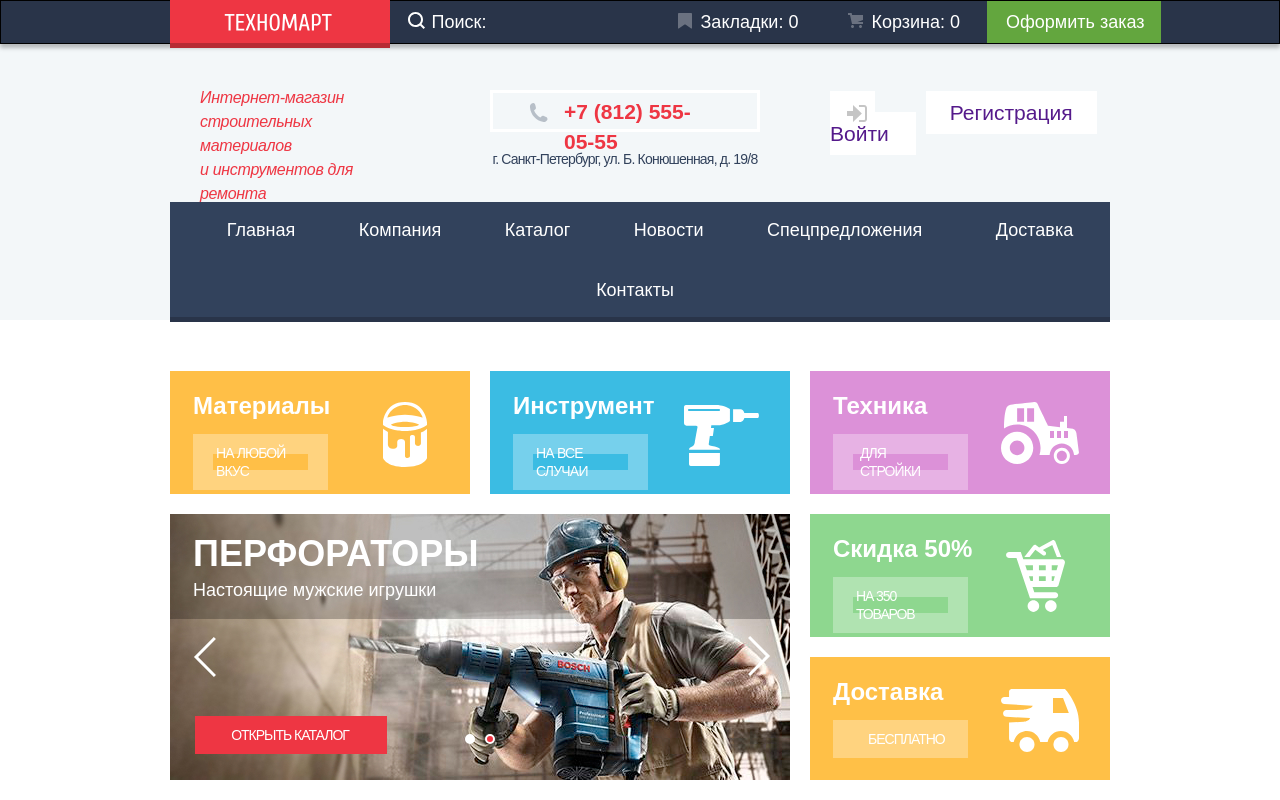
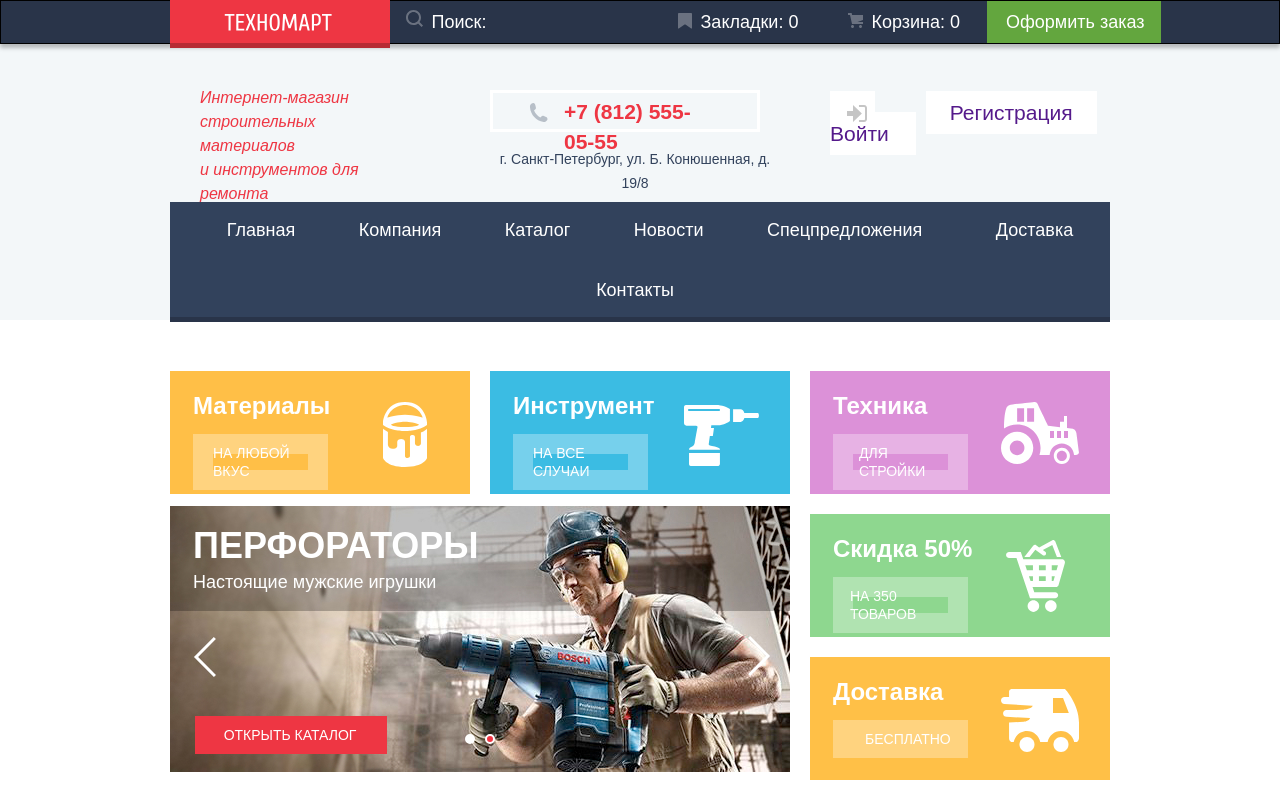
Before and after one commit to anotherZAK/1465833-technomart-28, a plain HTML site: page index.html in a window 1280 px wide. Shown: the top 800 px of the page. Drawn offline with Linux system fonts and the light colour scheme; a web font is replaced by a local one.

Commit message:
Корректировка разметки и стилей по замечаниям

```diff
--- a/css/style.css
+++ b/css/style.css
@@ -99,8 +99,28 @@ img {
   border-bottom-color: hsl(356, 65%, 34%);
 }
 
+.order-menu-form {
+  position: relative;
+}
 
-input[type="search"] {
+.order-menu__submit {
+  position: absolute;
+  top: 0px;
+  left: 10px;
+  background-color: transparent;
+  border: transparent;
+  cursor: pointer;
+}
+
+.order-menu__submit svg {
+  opacity: 0.3;
+}
+
+.order-menu__submit:hover svg {
+  opacity: 1;
+}
+
+.order-menu__search {
   margin: 0;
   width: 281px;
   padding-left: 42px;
@@ -109,19 +129,23 @@ input[type="search"] {
   color: var(--white);
   border: none;
   background-color: inherit;
-  background-image: url("../img/svg/icon-search.svg");
-  background-repeat: no-repeat;
-  background-position: 18px 3px;
 }
 
-input[type="search"]:focus {
+.order-menu__search:focus {
   background: var(--white);
   color: #000000;
   width: 281px;
   height: 41.5px;
-  background-image: url("../img/svg/icon-search-focus.svg");
-  background-repeat: no-repeat;
-  background-position: 18px 13px;
+}
+
+.order-menu__search:focus+.order-menu__submit svg {
+  position: absolute;
+  top: 10px;
+  opacity: 1;
+}
+
+.order-menu__search:focus+.order-menu__submit path {
+  fill: var(--basic-red);
 }
 
 .order-menu__bookmarks {
@@ -216,7 +240,6 @@ input[type="search"]:focus {
   font-style: italic;
   font-size: 16px;
   line-height: 24px;
-  letter-spacing: -0.3px;
   color: var(--basic-red);
 }
 
@@ -258,11 +281,10 @@ input[type="search"]:focus {
   grid-row: 2 / 3;
   grid-column: 2 / 3;
   margin: 0;
-  width: 270px;
+  width: 290px;
   font-size: 14px;
   line-height: 24px;
   color: var(--special-darkblue);
-  letter-spacing: -0.8px;
   text-align: center;
 }
 
@@ -424,9 +446,9 @@ input[type="search"]:focus {
   margin-bottom: 21px;
   margin-left: 23px;
   padding-top: 10px;
-  padding-right: 24px;
+  padding-right: 10px;
   padding-bottom: 10px;
-  padding-left: 23px;
+  padding-left: 20px;
   font-size: 14px;
   line-height: 18px;
   box-shadow: inset 0 0 0 20px rgba(255, 255, 255, 0.3);
@@ -435,26 +457,16 @@ input[type="search"]:focus {
   text-transform: uppercase;
 }
 
-.product-item.materials a {
-  letter-spacing: -0.9px;
-}
-
-.product-item.instrument a {
-  letter-spacing: -0.8px;
-}
-
 .product-item.machinery a {
-  padding-left: 27px;
-  letter-spacing: -0.9px;
+  padding-left: 26px;
 }
 
 .product-item.discount a {
-  letter-spacing: -1.1px;
+  padding-left: 17px;
 }
 
 .product-item.delivery a {
-  letter-spacing: -1px;
-  padding-left: 35px;
+  padding-left: 32px;
 }
 
 .product-item.materials {
@@ -491,9 +503,10 @@ input[type="search"]:focus {
 
 /* Стили основного контента главной страницы: слайдер */
 
-.product-slider {
-  grid-column: 1 / 3;
-  grid-row: 2 / 4;
+.product-slider-wrapper {
+  position: absolute;
+  top: 119px;
+  left: -40px;
 }
 
 .slide-title,
@@ -519,20 +532,24 @@ input[type="search"]:focus {
 .product-slider.product-slide-1 {
   display: none;
   background-image: url(../img/jpg/repair_1.jpg);
+  width: 620px;
+  height: 266px;
 }
 
 .product-slider.product-slide-2 {
   display: none;
   background-image: url(../img/jpg/repair_2.jpg);
+  width: 620px;
+  height: 266px;
 }
 
 .product-slider.current-product-slide {
   display: block;
 }
 
-.slide-controls .slide-button-arrow {
+.slide-controls-arrow .slide-button-arrow {
   position: absolute;
-  top: 265px;
+  top: 146px;
   width: 23px;
   height: 41px;
   background-color: transparent;
@@ -541,41 +558,41 @@ input[type="search"]:focus {
   cursor: pointer;
 }
 
-.slide-controls .arrow-left {
-  left: 23px;
+.slide-controls-arrow .arrow-left {
+  left: 63px;
 }
 
-.slide-controls .arrow-right {
-  left: 578px;
+.slide-controls-arrow .arrow-right {
+  left: 618px;
   transform: rotate(180deg);
 }
 
-.slide-button-circle {
+.slide-controls-circle .slide-button-circle {
   position: absolute;
   padding: 3px;
-  top: 363px;
+  top: 244px;
   background-color: var(--white);
   border: 2px solid var(--white);
   border-radius: 50%;
   cursor: pointer;
 }
 
-.slide-controls .circle-one {
-  left: 295px;
+.slide-controls-circle .circle-one {
+  left: 335px;
 }
 
-.slide-controls .circle-two {
-  left: 315px;
+.slide-controls-circle .circle-two {
+  left: 355px;
 }
 
-.slide-controls .current-slide-circle {
+.slide-controls-circle .current-slide-circle {
   background-color: var(--basic-red);
 }
 
-.slide-controls .to-catalog {
+.product-slider-wrapper .to-catalog {
   position: absolute;
-  top: 345px;
-  left: 25px;
+  top: 226px;
+  left: 65px;
 }
 
 /* Общий стиль стандартной кнопки */
@@ -591,7 +608,6 @@ input[type="search"]:focus {
   line-height: 18px;
   text-transform: uppercase;
   text-align: center;
-  letter-spacing: -1px;
   color: var(--white);
   background-color: var(--basic-red);
   box-sizing: border-box;
@@ -620,13 +636,14 @@ input[type="search"]:focus {
   padding-top: 29px;
   padding-bottom: 29px;
   padding-left: 27px;
-  letter-spacing: -0.8px;
   color: var(--special-darkblue);
 }
 
 .default-button.popular-group__all {
   margin-right: 14px;
-  padding-left: 18px;
+  padding-right: 0;
+  padding-left: 0;
+  width: 192px;
 }
 
 .default-button.popular-companies__all {
@@ -749,7 +766,6 @@ p.item-price-without {
 }
 
 .services-head-container h2 {
-  letter-spacing: -0.8px;
   margin-bottom: 23px;
 }
 
@@ -760,11 +776,11 @@ p.item-price-without {
   font-family: "PT Sans", "Arial", sans-serif;
   font-size: 13px;
   line-height: 24px;
-  letter-spacing: -1.45px;
 }
 
 .services-list-container {
   position: relative;
+  margin-right: 34px;
 }
 
 .services-list {
@@ -810,21 +826,23 @@ p.item-price-without {
   display: none;
 }
 
-.delivery-slider.current-delivery-slide {
+.delivery-slider.current-delivery-slider {
   display: block;
+}
+
+.delivery-list-container ul {
+  width: 350px;
 }
 
 .delivery-list-container h3 {
   margin-top: 22px;
   margin-bottom: 29px;
   margin-left: 6px;
-  letter-spacing: -0.7px;
 }
 
 .delivery-list-container p {
   position: relative;
   margin-left: 6px;
-  z-index: 1;
 }
 
 .delivery-img {
@@ -846,11 +864,6 @@ p.item-price-without {
   width: 940px;
   margin: 0 auto;
   margin-bottom: 38px;
-}
-
-.company-features h2,
-.company-contacts h2 {
-  letter-spacing: -0.8px;
 }
 
 .company-features p:nth-child(2) {
@@ -1053,7 +1066,7 @@ p.item-price-without {
   position: relative;
 }
 
-.filter-input-checkbox + span::before {
+.filter-input-checkbox+span::before {
   content: "";
   position: absolute;
   top: 1px;
@@ -1063,7 +1076,7 @@ p.item-price-without {
   background-image: url(../img/svg/checkbox-off.svg);
 }
 
-.filter-input-checkbox:checked + span::before {
+.filter-input-checkbox:checked+span::before {
   content: "";
   position: absolute;
   top: 1px;
@@ -1184,7 +1197,6 @@ p.item-price-without {
   margin: 0;
   margin-left: 133px;
   width: 330px;
-  letter-spacing: -0.05px;
   color: var(--basic-background);
 }
 
--- a/index.html
+++ b/index.html
@@ -19,9 +19,16 @@
         <a href="" class="order-menu__logo"><img class="logo-img__header" src="img/svg/technomart_header_logo.svg"
             width="108" height="18" alt="Логотип магазина Техномарт"></a>
         <!-- <a href="" class="order-menu-search">Поиск:</a> -->
-        <form action="https://echo.htmlacademy.ru/courses" method="post">
-          <input type="search" name="search-area" value="Поиск:">
-          <input class="visually-hidden" type="submit" name="message-submit" value="Отправить">
+        <form class="order-menu-form" action="https://echo.htmlacademy.ru/courses" method="post">
+          <input class="order-menu__search" type="search" name="search-area" value="Поиск:">
+          <button class="order-menu__submit" type="submit" name="message-submit">
+            <svg width="17" height="17" viewBox="0 0 17 17" fill="none" xmlns="http://www.w3.org/2000/svg">
+              <path fill-rule="evenodd" clip-rule="evenodd" d="M13.458 12.044L17 15.586L15.586 17L12.044
+              13.458C10.782 14.421 9.21 15 7.5 15C3.35786 15 0 11.6421 0 7.5C0 3.35786 3.35786 0 7.5 0C11.6421
+               0 15 3.35786 15 7.5C15.0001 9.14309 14.4581 10.7403 13.458 12.044ZM7.5 2C4.467 2 2 4.467 2 7.5C2.00331
+                10.5362 4.4638 12.9967 7.5 13C10.532 13 13 10.532 13 7.5C13 4.467 10.532 2 7.5 2Z" fill="white" />
+            </svg>
+          </button>
         </form>
         <a href="" class="order-menu__bookmarks">Закладки: 0</a>
         <a href="" class="order-menu__basket">Корзина: 0</a>
@@ -75,6 +82,9 @@
           <h3>Доставка</h3>
           <a href="">Бесплатно</a>
         </li>
+      </ul>
+      <div class="product-slider-wrapper">
+        <ul>
           <li class="product-slider product-slide-1">
             <h3 class="slide-title">Дрели</h3>
             <p class="slide-text">Соседям на радость!</p>
@@ -84,12 +94,17 @@
             <p class="slide-text">Настоящие мужские игрушки</p>
           </li>
         </ul>
-      <div class="slide-controls">
-        <button type="button" class="slide-button-arrow arrow-left" aria-label="Перейти к предыдущему слайду"></button>
-        <button type="button" class="slide-button-arrow arrow-right" aria-label="Перейти к следующему слайду"></button>
+        <div class="slide-controls-arrow">
+          <button type="button" class="slide-button-arrow arrow-left"
+            aria-label="Перейти к предыдущему слайду"></button>
+          <button type="button" class="slide-button-arrow arrow-right"
+            aria-label="Перейти к следующему слайду"></button>
+        </div>
+        <div class="slide-controls-circle">
           <button type="button" class="slide-button-circle circle-one" aria-label="Первый слайд"></button>
           <button type="button" class="slide-button-circle circle-two current-slide-circle"
             aria-label="Второй слайд"></button>
+        </div>
         <a href="catalog.html" class="default-button to-catalog">Открыть каталог</a>
       </div>
     </section>
@@ -171,7 +186,8 @@
           <div class="services-list-shadow"></div>
         </div>
         <div class="delivery-list-container">
-          <li class="delivery-slider delivery-slider-1 current-delivery-slide">
+          <ul>
+            <li class="delivery-slider delivery-slider-1 current-delivery-slider">
               <h3>Доставка</h3>
               <p>Мы с удовольствием доставим ваш товар прямо<br>
                 к вашему подъезду совершенно бесплатно!<br>
@@ -192,6 +208,7 @@
                 Ведь мы неплохо заработаем,<br>
                 поднимая его на ваш этаж!</p>
             </li>
+          </ul>
         </div>
         <p class="delivery-img"><span class="visually-hidden">Услуга доставки</span></p>
       </div>
@@ -273,19 +290,20 @@
 
   <!-- Модальное окно. Активируется при нажатии кнопки "Заблудились? Напишите нам!"-->
   <section class="modal modal-write-us">
+    <h2 class="visually-hidden">Форма помощи поиска адреса магазина</h2>
     <form action="https://echo.htmlacademy.ru/courses" method="post">
       <label>
-        <p>Ваше имя:</p>
+        Ваше имя:
         <input class="input input-text" type="text" name="user-name" id="user-name-field" placeholder="Имя Фамилия"
           required>
       </label>
       <label>
-        <p>Ваш e-mail:</p>
+        Ваш e-mail:
         <input class="input input-text" type="email" name="user-email" id="user-email-field"
           placeholder="email@example.com" required>
       </label>
       <label class="textarea-label">
-        <p>Текст письма:</p>
+        Текст письма:
         <textarea class="input input-textarea" name="message" id="message-field" placeholder="В свободной форме"
           required></textarea>
       </label>
@@ -295,5 +313,4 @@
   </section>
   <script src="js/script.js"></script>
 </body>
-
 </html>
```
Also changed, not shown: catalog.html (+37 -18 lines), img/svg/icon-search-focus.svg (deleted). Lines whose indentation alone changed are shown as unchanged.
